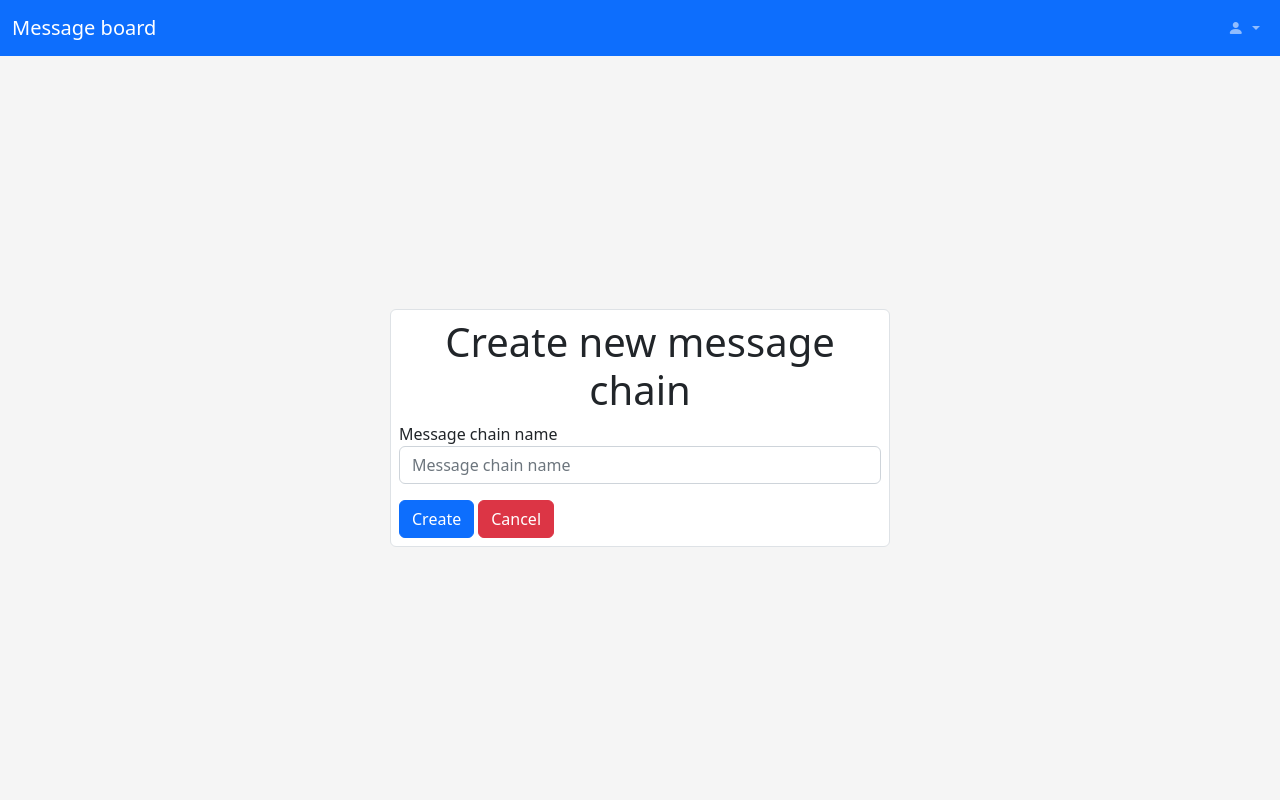
After one commit to JoonasC/tsoha-messageboard, a Flask app: template templates/page/create_new_message_chain.html in a window 1280 px wide. The commit adds this page. Run offline with Flask 2, Linux system fonts and the light colour scheme; the template is opened without the code that fills it, so the values that code supplies are empty; the visitor is signed in with stand-in values (Sample User, id 1).

Commit message:
Added a template for the create new message chain page, added a route for the create new message chain page, added a route to handle submitting the message chain creation form, fixed a bug with the Jinja macro to render an element if the user has insufficient permissions, other changes and improvements

```diff
--- a/routing/routing.py
+++ b/routing/routing.py
@@ -4,13 +4,14 @@ from flask import url_for, abort, redirect, render_template, request, session
 from sqlalchemy.exc import IntegrityError
 
 from app import app
+from dto.message_chain import MessageChain
 from dto.ui_error import UiError
 from dto.user import User
 from services.csrf_token_service import csrf_token_service
 from services.message_chain_service import message_chain_service
 from services.topic_service import topic_service
 from services.user_service import user_service
-from utils.session_utils import store_logged_in_user_into_session
+from utils.session_utils import fetch_id_of_logged_in_user_from_session, store_logged_in_user_into_session
 
 
 @app.before_request
@@ -68,6 +69,54 @@ def message_chain_list_route(topic_id):
         form_values={"message_chain_name_search_input": message_chain_name_search_filter},
         csrf_token=csrf_token_service.get_csrf_token()
     )
+
+
+@app.get("/topic/<int:topic_id>/message_chain/new")
+def create_new_message_chain_route(topic_id):
+    return render_template(
+        "page/create_new_message_chain.html",
+        topic_id=topic_id,
+        csrf_token=csrf_token_service.get_csrf_token()
+    )
+
+
+@app.post("/topic/<int:topic_id>/message_chain/new")
+def create_new_message_chain_submit_route(topic_id):
+    if not csrf_token_service.verify_request():
+        abort(403)
+
+    name = request.form["name"]
+
+    if not name:
+        return render_template(
+            "page/create_new_message_chain.html",
+            topic_id=topic_id,
+            error=UiError("This field is required", "name_input"),
+            form_values={
+                "name_input": name
+            },
+            csrf_token=csrf_token_service.get_csrf_token()
+        )
+
+    try:
+        message_chain_service.create_message_chain(
+            MessageChain(name, topic_id, fetch_id_of_logged_in_user_from_session())
+        )
+    except IntegrityError as exc:
+        if "name" in exc.orig.args[0] and "already exists" in exc.orig.args[0]:
+            return render_template(
+                "page/create_new_message_chain.html",
+                topic_id=topic_id,
+                error=UiError("A message chain with this name already exists", "name_input"),
+                form_values={
+                    "name_input": name
+                },
+                csrf_token=csrf_token_service.get_csrf_token()
+            )
+
+        raise exc
+
+    return redirect(url_for("message_chain_list_route", topic_id=topic_id))
 
 
 @app.get("/login")
--- a/templates/macro/render_if_user_has_insufficient_credentials.html
+++ b/templates/macro/render_if_user_has_insufficient_credentials.html
@@ -1,5 +1,5 @@
-{% macro render_if_user_has_insufficient_credentials(required_user_id="", should_be_admin=true) %}
-{% if required_user_id != "" and session.logged_in_user.entity_id != required_user_id or should_be_admin and not session.logged_in_user.is_administrator %}
+{% macro render_if_user_has_insufficient_credentials(required_user_id) %}
+{% if session.logged_in_user.entity_id != required_user_id and not session.logged_in_user.is_administrator %}
 {{ caller() -}}
 {% endif %}
 {% endmacro %}
--- /dev/null
+++ b/templates/page/create_new_message_chain.html
@@ -0,0 +1,31 @@
+{% extends "layout/layout.html" %}
+{% from "macro/render_if_error.html" import render_if_error with context %}
+{% from "macro/form.html" import fetch_form_input_value, generate_csrf_field with context %}
+{% block title %}Create new message chain{% endblock %}
+{% block page_content %}
+<div class="d-flex justify-content-center align-items-center h-100 bg-whitesmoke">
+    <div class="floating-container p-2 rounded border bg-white">
+        <div class="mb-2 text-center">
+            <h1 class="mb-0 fw-light">Create new message chain</h1>
+        </div>
+        <form action="{{ url_for('create_new_message_chain_submit_route', topic_id=topic_id) }}" method="post">
+            {{ generate_csrf_field() }}
+            <div class="mb-3">
+                <label for="name_input">Message chain name</label>
+                <input type="text"
+                       class="form-control{% call render_if_error('name_input') %} is-invalid{% endcall %}"
+                       name="name" id="name_input" value="{{ fetch_form_input_value('name_input') }}"
+                       placeholder="Message chain name">
+                {% call render_if_error("name_input") %}
+                <div class="invalid-feedback">{{ error.message }}</div>
+                {% endcall %}
+            </div>
+            <div class="d-flex">
+                <button type="submit" class="btn btn-primary">Create</button>
+                <a href="{{ url_for('message_chain_list_route', topic_id=topic_id) }}"
+                   class="btn btn-danger ms-1">Cancel</a>
+            </div>
+        </form>
+    </div>
+</div>
+{% endblock %}
--- a/templates/page/home.html
+++ b/templates/page/home.html
@@ -3,7 +3,7 @@
 {% block title %}Home{% endblock %}
 {% block page_content %}
 <div class="h-100 pt-4 bg-whitesmoke">
-    <div class="container d-flex flex-column h-100 border border-bottom-0 bg-white">
+    <div class="container d-flex flex-column h-100 pb-1 border border-bottom-0 bg-white">
         <div class="row py-1 mb-1 border-bottom">
             <div class="col-12 col-sm-7">
                 <h1 class="mb-0 fw-light">Topics</h1>
```
Also changed, not shown: templates/page/message_chain_list.html (+7 -6 lines).
